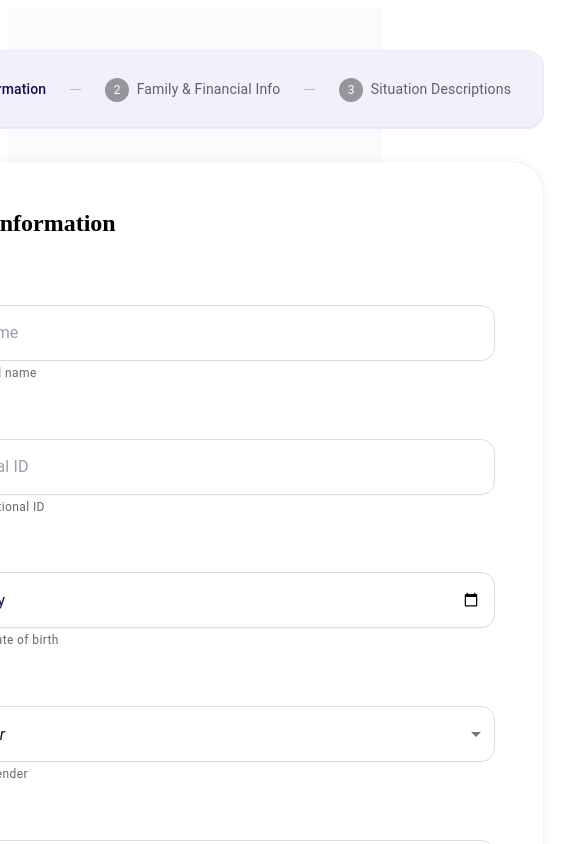
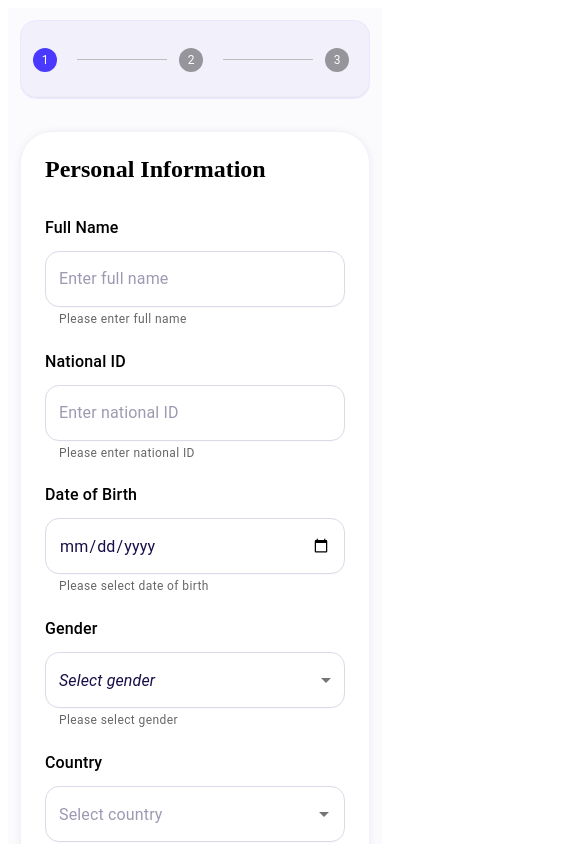
Before and after one commit to Mostafa-HEH/ai-social-support, a React (Vite) app: page / in a window 390 px wide. Shown: the top 844 px of the page, 585 px wide, since content can reach past the window. Built offline with nearby package versions, Linux system fonts and the light colour scheme.

Commit message:
fix: update responsivness

```diff
--- a/src/app/views/styles/RootLayout.module.scss
+++ b/src/app/views/styles/RootLayout.module.scss
@@ -4,4 +4,10 @@
   display: flex;
   align-items: center;
   justify-content: center;
+
+  padding: 12px;
+
+  @media screen and (min-width: 900px) {
+    padding: 42px;
+  }
 }
--- a/src/features/SupportForm/utils/steps.tsx
+++ b/src/features/SupportForm/utils/steps.tsx
@@ -3,7 +3,7 @@ import PersonalInformations from "../views/steps/PersonalInformations";
 import Situation from "../views/steps/Situation";
 
 export const FORM_STEPS = [
-  { id: 1, label: "Personal Information", component:  <PersonalInformations />},
-  { id: 2, label: "Family & Financial Info" , component:<FamilyAndFinancial />},
-  { id: 3, label: "Situation Descriptions", component: <Situation /> },
+  { id: 1, label: "Personal Information",shortLabel:"Personal", component:  <PersonalInformations />},
+  { id: 2, label: "Family & Financial Info" ,shortLabel:"Employment", component:<FamilyAndFinancial />},
+  { id: 3, label: "Situation Descriptions",shortLabel:"Situation", component: <Situation /> },
 ];
--- a/src/features/SupportForm/views/steps/Steper.tsx
+++ b/src/features/SupportForm/views/steps/Steper.tsx
@@ -1,4 +1,11 @@
-import { Grid, Step, StepLabel, Stepper } from "@mui/material";
+import {
+  Grid,
+  Step,
+  StepLabel,
+  Stepper,
+  useMediaQuery,
+  useTheme,
+} from "@mui/material";
 import { FORM_STEPS } from "../../utils/steps";
 import { useStepper } from "./StepperContext";
 
@@ -7,17 +14,18 @@ import FormActions from "./FormActions";
 
 const Steper = () => {
   const { activeStep, setActiveStep } = useStepper();
+  const isMobile = useMediaQuery(useTheme().breakpoints.down("md"));
 
   const stepAsset = FORM_STEPS?.[activeStep];
 
   return (
     <Grid container spacing={32 / 8} className={styles.container}>
       <Grid size={{ xs: 12 }}>
-        <Stepper activeStep={activeStep}>
+        <Stepper activeStep={activeStep} className={styles.stepper}>
           {FORM_STEPS.map((x, idx) => {
             return (
               <Step key={x?.id} onClick={() => setActiveStep(idx)}>
-                <StepLabel>{x?.label}</StepLabel>
+                <StepLabel>{isMobile ? x.shortLabel : x.label}</StepLabel>
               </Step>
             );
           })}
--- a/src/features/SupportForm/views/styles/Steper.module.scss
+++ b/src/features/SupportForm/views/styles/Steper.module.scss
@@ -1,7 +1,21 @@
 .container {
   max-width: 698px;
   width: 100%;
-  margin: 42px;
+}
+
+.stepper {
+  &:global(.MuiStepper-root) {
+    @media (max-width: 600px) {
+      padding: 4px;
+      gap: 4px;
+    }
+  }
+
+  & :global(.MuiStepLabel-label) {
+    @media (max-width: 500px) {
+      display: none;
+    }
+  }
 }
 
 .form {
@@ -9,8 +23,12 @@
   border: 1px solid #f1f2f9;
   box-shadow: 0px 1px 8px rgba(25, 33, 61, 0.06);
   border-radius: 32px;
-  padding: 48px;
   width: 100%;
+  padding: 24px;
+
+  @media screen and (min-width: 600px) {
+    padding: 48px;
+  }
 }
 
 .formHeader {
--- a/src/shared/theme/mui.ts
+++ b/src/shared/theme/mui.ts
@@ -163,18 +163,13 @@ const muiTheme = createTheme({
       styleOverrides: {
         root: {
           boxSizing: "border-box",
-
           display: "flex",
           flexDirection: "row",
           justifyContent: "center",
           alignItems: "center",
-
           padding: 24,
           gap: 16,
-
-          width: 698,
           height: 79,
-
           backgroundColor: "#F1F0FB",
           border: "0.5px solid #EAE8FF",
           boxShadow: "inset 0px -1.16667px 1.16667px rgba(150, 161, 172, 0.12)",
```
